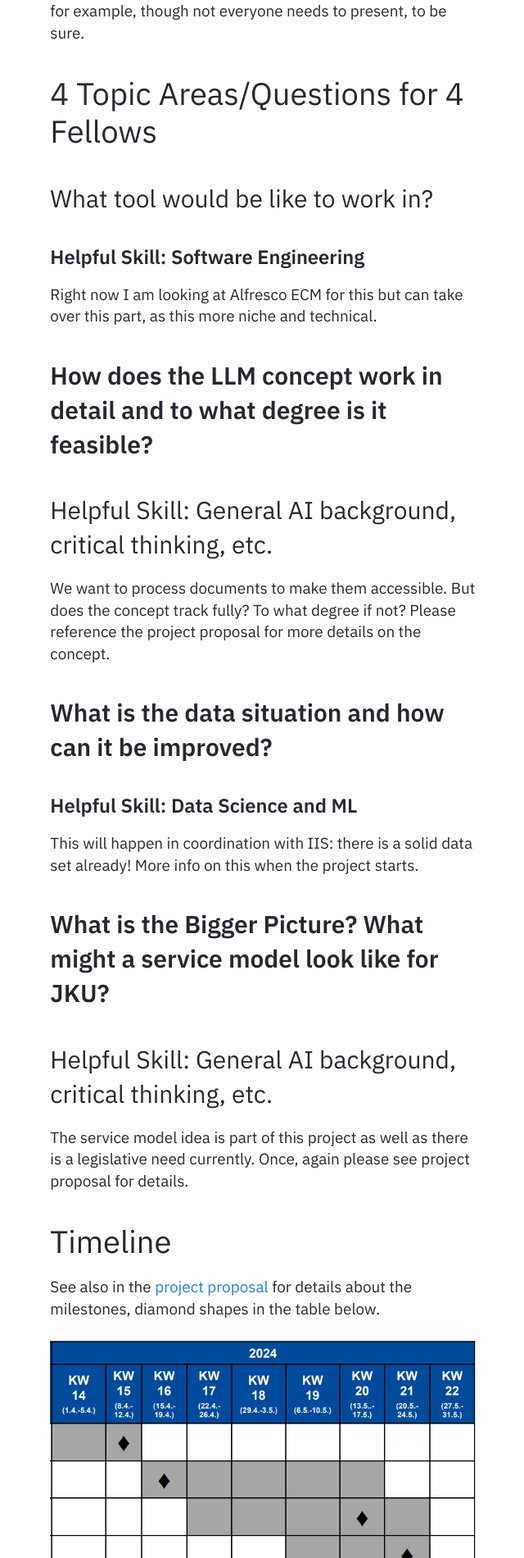
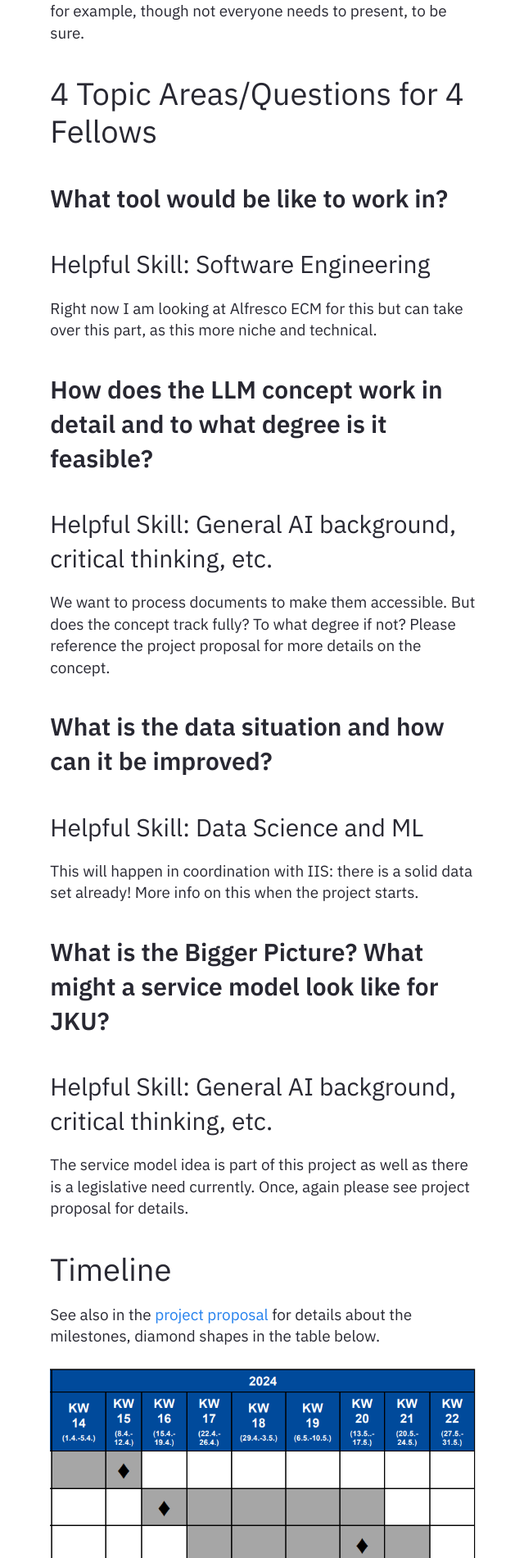
Before and after one commit to heseltime/heseltime.github.io, a Jekyll site: the page built from _notes/Public/LIFT_C and OIS Community Call for Fellows!.md, in a window 1280 px wide. Shown: the part 2104-4004 px from the top of the page at 82% size, without its empty margins (317-957 px from the left). Built offline with Jekyll 4.4.1, drawn with Linux system fonts in a browser that asks for light colours.

Commit message:
Fix headline hierarchy

```diff
--- a/_notes/Public/LIFT_C and OIS Community Call for Fellows!.md
+++ b/_notes/Public/LIFT_C and OIS Community Call for Fellows!.md
@@ -29,9 +29,9 @@ And what does fleshing out mean, firstly? I'd say developing concepts and protot
 
 # 4 Topic Areas/Questions for 4 Fellows
 
-### What tool would be like to work in?
+## What tool would be like to work in?
 
-#### Helpful Skill: Software Engineering
+### Helpful Skill: Software Engineering
 
 Right now I am looking at Alfresco ECM for this but can take over this part, as this more niche and technical.
 
@@ -40,9 +40,10 @@ Right now I am looking at Alfresco ECM for this but can take over this part, as
 ### Helpful Skill: General AI background, critical thinking, etc.
 
 We want to process documents to make them accessible. But does the concept track fully? To what degree if not? Please reference the project proposal for more details on the concept.
+
 ## What is the data situation and how can it be improved?
 
-#### Helpful Skill: Data Science and ML
+### Helpful Skill: Data Science and ML
 
 This will happen in coordination with IIS: there is a solid data set already! More info on this when the project starts.
 
```
